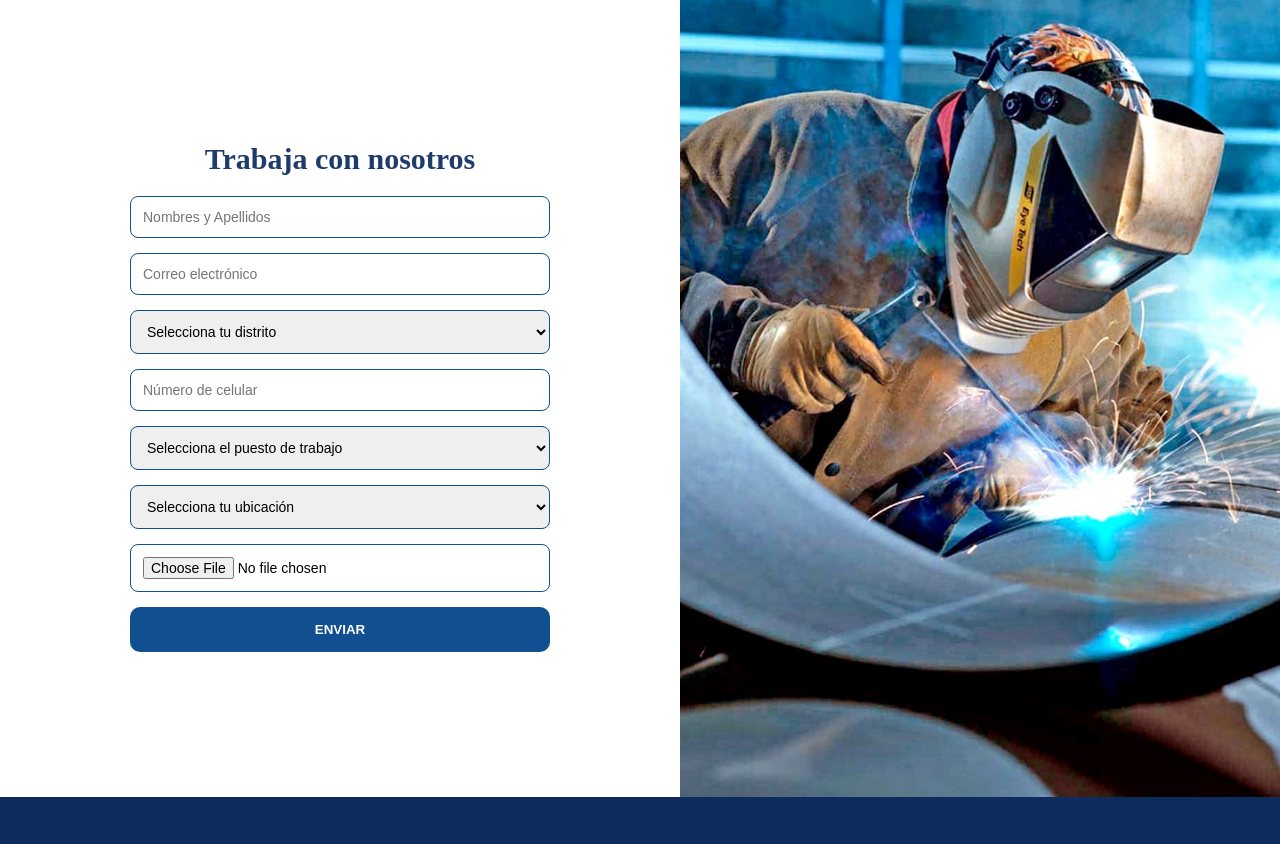
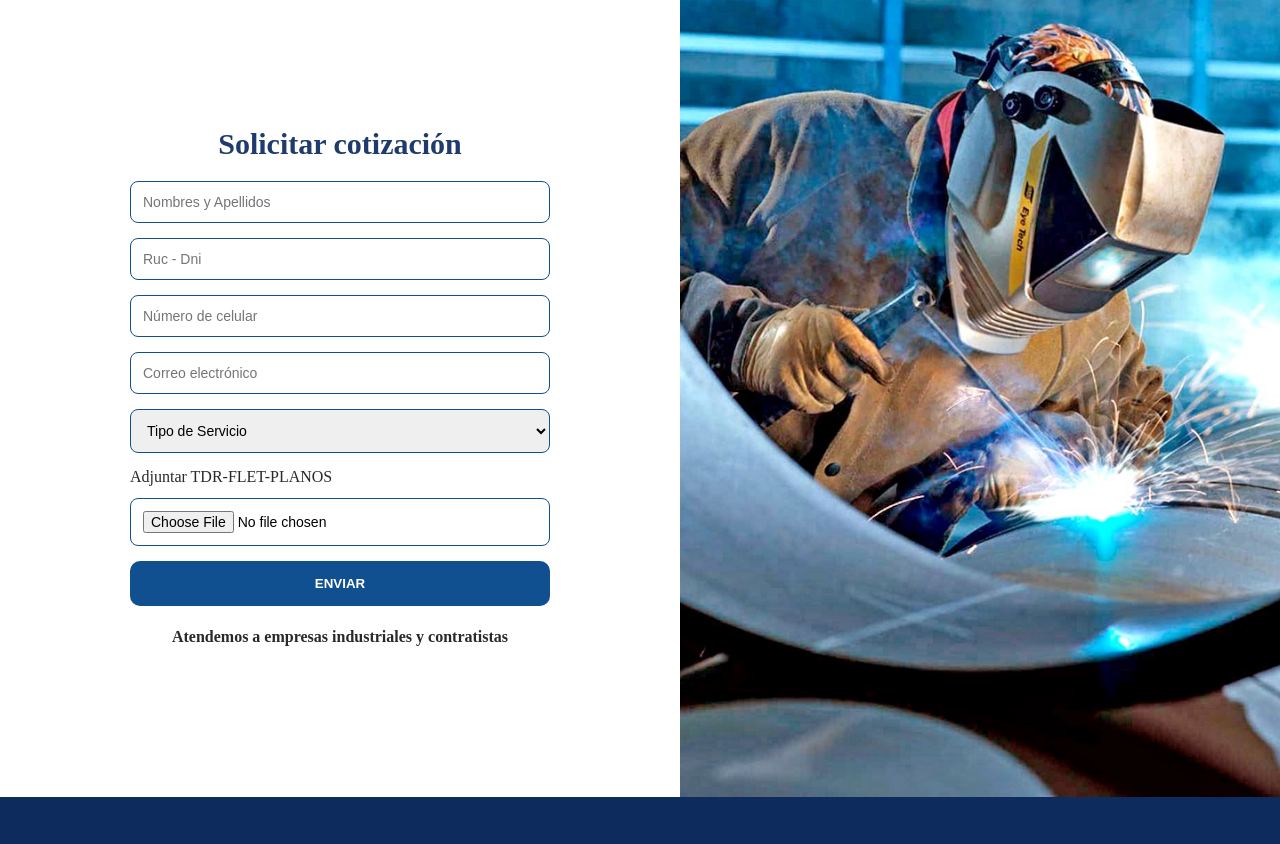
Before and after one commit to Darxvd/M-G, a plain HTML site: page index.html in a window 1280 px wide. Shown: the part 2786-3630 px from the top of the page. Drawn offline with Linux system fonts and the light colour scheme.

```diff
--- a/css/styles.css
+++ b/css/styles.css
@@ -721,6 +721,19 @@
     box-sizing: border-box;
 }
 
+.label-f{
+    color: rgb(41, 41, 41);
+    display: block;
+    margin-bottom: 12px;
+    font-weight: 500;
+}
+
+.message-f{
+    text-align: center;
+    color: rgb(41, 41, 41);
+
+}
+
 .input-f:focus,
 .select-f:focus {
     border-color: #105091;
@@ -836,9 +849,9 @@
 }
 
 .wsp-chat {
-    position: fixed;      /* 👈 CLAVE */
-    right: 20px;          /* 👈 derecha */
-    bottom: 20px;         /* 👈 abajo (mejor UX) */
+    position: fixed;
+    right: 20px;
+    bottom: 20px;
 
     background: #25D366;
     color: white;
@@ -1070,7 +1083,7 @@
     }
 
     .container-f {
-        flex-direction: column; /* 👈 clave */
+        flex-direction: column;
         min-height: 0px;
     }
 
--- a/index.html
+++ b/index.html
@@ -342,35 +342,34 @@
     <div class="form-section-f">
         <form class="form-box-f">
 
-            <h1 class="title-f">Trabaja con nosotros</h1>
+            <h1 class="title-f">Solicitar cotización</h1>
 
             <input class="input-f" type="text" placeholder="Nombres y Apellidos" required>
+            <input class="input-f" type="email" placeholder="Ruc - Dni" required>
+
+            <input class="input-f" type="tel" placeholder="Número de celular" required>
+
             <input class="input-f" type="email" placeholder="Correo electrónico" required>
 
             <select class="select-f" required>
-                <option disabled selected>Selecciona tu distrito</option>
-                <option>Lima</option>
-                <option>Callao</option>
+                <option disabled selected>Tipo de Servicio</option>
+                <option>Metalmecánica</option>
+                <option>Electromecánica</option>
+                <option>Metalmecánica</option>
+                <option>Mantenimiento y Serv. Industriales</option>
+                <option>Limpieza y Pintura Industrial</option>
+                <option>Construccion y obras civiles</option>
+                <option>Ingenieria/Asesoria Técnica</option>
+                <option>Suministro,Fabricación e Instalación</option>
+                <option>Seguridad,Calidad y Cumplimiento</option>
+                <option>Otros</option>
             </select>
 
-            <input class="input-f" type="tel" placeholder="Número de celular" required>
-
-            <select class="select-f" required>
-                <option disabled selected>Selecciona el puesto de trabajo</option>
-                <option>Operario</option>
-                <option>Supervisor</option>
-            </select>
-
-            <select class="select-f" required>
-                <option disabled selected>Selecciona tu ubicación</option>
-                <option>Lima Norte</option>
-                <option>Lima Sur</option>
-            </select>
-
+            <label class="label-f">Adjuntar TDR-FLET-PLANOS</label>
             <input class="input-f" type="file" accept=".pdf,.doc,.docx" required>
 
             <button class="button-f">ENVIAR</button>
-
+            <h4 class="message-f">Atendemos a empresas industriales y contratistas</h4>
         </form>
     </div>
 
```
